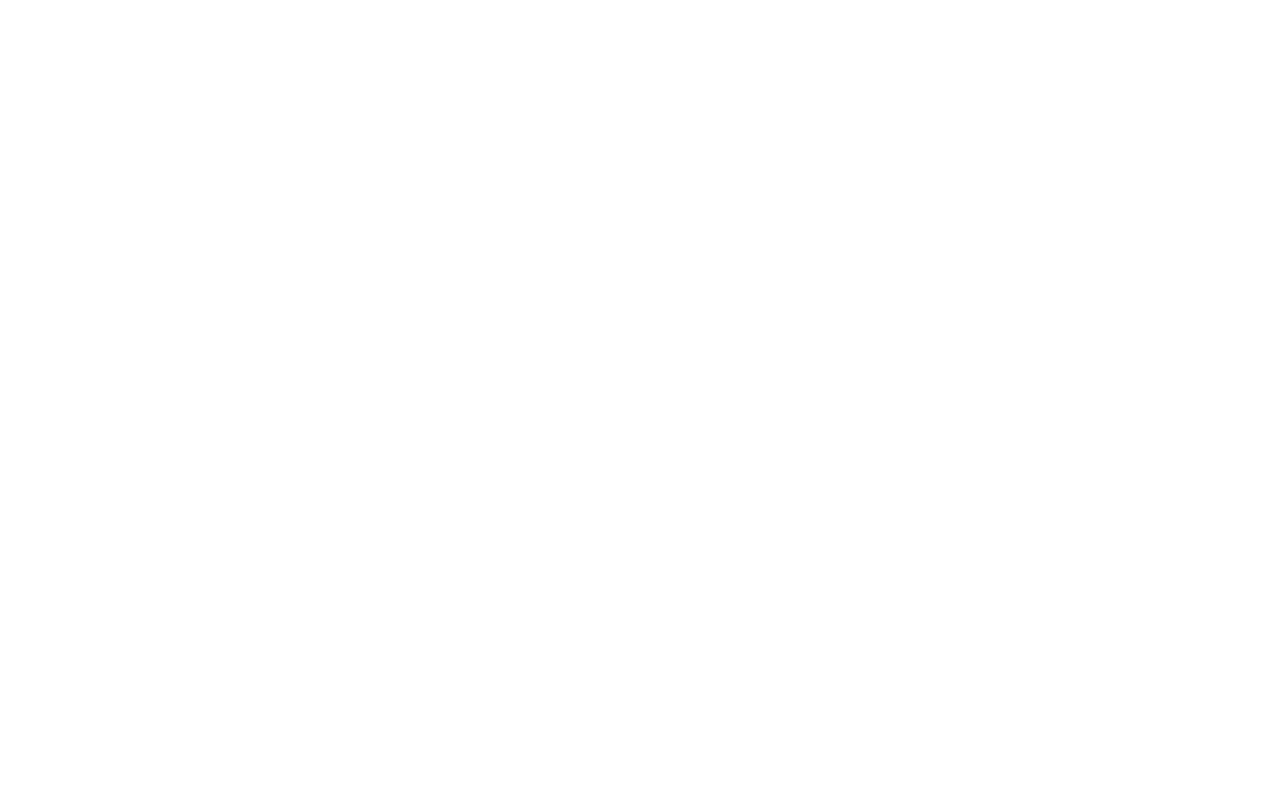
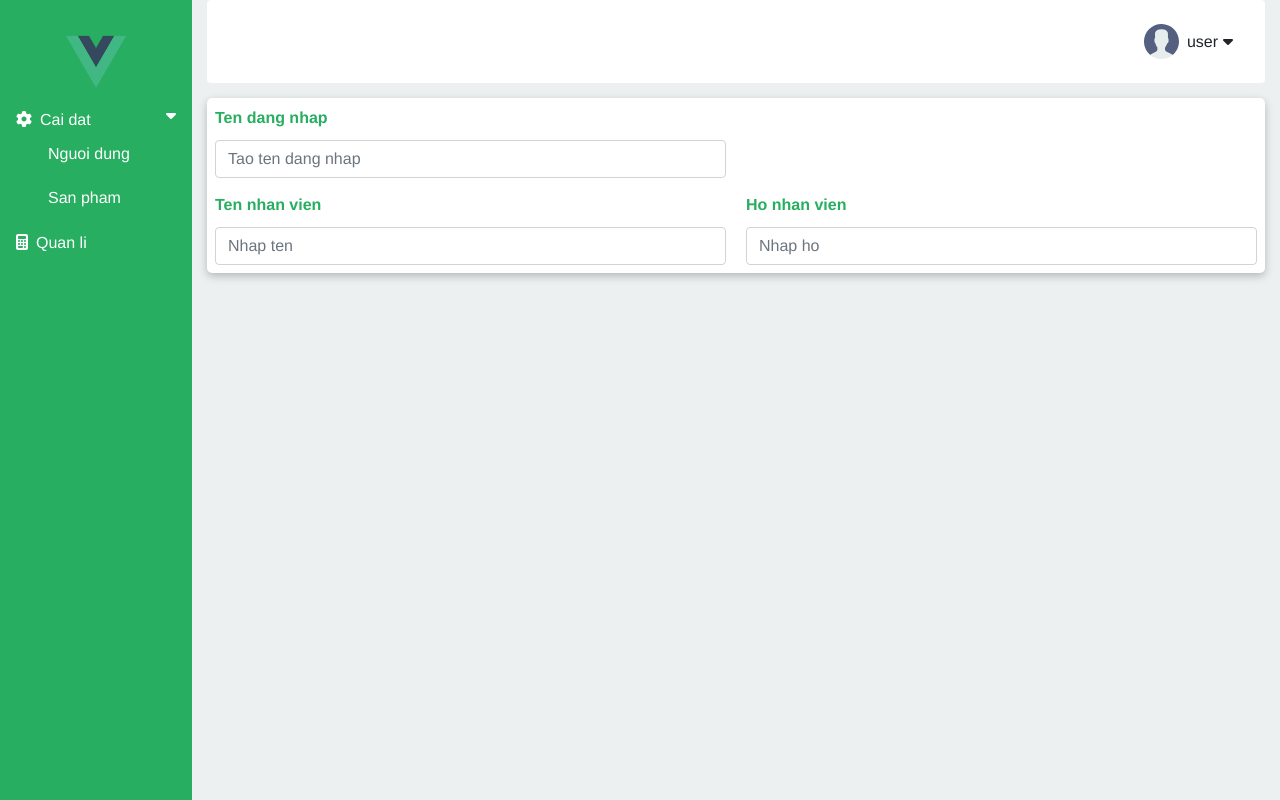
Before and after one commit to hoainam1998/vue_manager_app, a Vue app: page /#/user/create_user in a window 1280 px wide. Built offline with nearby package versions, Linux system fonts and the light colour scheme.

Commit message:
making create user

```diff
--- a/src/App.vue
+++ b/src/App.vue
@@ -30,4 +30,18 @@
   -webkit-font-smoothing: antialiased;
   -moz-osx-font-smoothing: grayscale;
 }
+
+.content {
+  background: white;
+  box-shadow: rgba(0, 0, 0, 0.24) 0px 3px 8px;
+  padding: 8px;
+  border-radius: 5px;
+}
+
+.title_form {
+  display: block;
+  color: #27ae60;
+  font-weight: bold;
+  margin-bottom: 10px;
+}
 </style>
--- a/src/components/Menu.vue
+++ b/src/components/Menu.vue
@@ -5,8 +5,8 @@
       <li>
         <span >Cai dat<i class="fas fa-caret-down"></i></span>
         <ul class="sub_list">
-          <li>Nguoi dung</li>
-          <li>San pham</li>
+          <li><router-link to="/user">Nguoi dung</router-link></li>
+          <li><router-link to="/sanpham">San pham</router-link></li>
         </ul>
       </li>
       <li>Quan li</li>
@@ -63,4 +63,8 @@
 .fa-caret-down {
   float: right;
 }
+.sub_list a {
+  color: white;
+  text-decoration: none;
+}
 </style>
--- a/src/views/Create_User.vue
+++ b/src/views/Create_User.vue
@@ -1,11 +1,44 @@
 <template>
-    <h1>User</h1>
+  <section class="content">
+    <form id="create_user">
+      <div class="layout_form">
+        <div>
+          <label class="title_form">Ten dang nhap</label>
+          <b-form-input placeholder="Tao ten dang nhap"></b-form-input>
+        </div>
+        <div>
+          <label class="title_form">Ten nhan vien</label>
+          <b-form-input placeholder="Nhap ten"></b-form-input>
+        </div>
+        <div>
+          <label class="title_form">Ho nhan vien</label>
+          <b-form-input placeholder="Nhap ho"></b-form-input>
+        </div>
+      </div>
+      <div></div>
+    </form>
+  </section>
 </template>
 <script>
 export default {
-    name:"create_user"
-}
+  name: "create_user",
+};
 </script>
 <style scoped>
+.layout_form {
+  display: grid;
+  grid-template-columns: repeat(2, 1fr);
+  grid-column-gap: 20px;
+  grid-row-gap: 15px;
+}
 
+.layout_form div:nth-child(2) {
+  grid-row: 2;
+  grid-column: 1;
+}
+
+.layout_form div:last-child {
+  grid-row: 2;
+  grid-column: 2;
+}
 </style>
--- a/src/views/Home.vue
+++ b/src/views/Home.vue
@@ -2,7 +2,6 @@
     <main>
         <Menu />
         <MainContent />
-        <h1>home</h1>
     </main>
 </template>
 <script>
--- a/src/views/Product_board.vue
+++ b/src/views/Product_board.vue
@@ -0,0 +1,11 @@
+<template>
+    <div>Product</div>
+</template>
+<script>
+export default {
+    name:"Product"
+}
+</script>
+<style scoped>
+
+</style>
--- a/src/views/Table.vue
+++ b/src/views/Table.vue
@@ -3,13 +3,20 @@
     <div class="manipulation">
       <div>
         <h2>Danh sach nguoi dung</h2>
-        <button class="create_user">Tao nguoi dung</button>
+        <b-button variant="success">
+          <router-link to="user/create_user" class="create_user">
+            Tao nguoi dung</router-link>
+          </b-button>
       </div>
       <div>
         <input type="number" class="form-control" v-model="perPage" />
-        <div class="search">
-          <input type="text" />
-          <button>tim kiem</button>
+        <div>
+          <b-input-group size="sm" class="mb-3">
+            <b-form-input></b-form-input>
+            <b-input-group-append>
+              <b-button size="sm" text="Button" variant="success">Tim kiem</b-button>
+            </b-input-group-append>
+          </b-input-group>
         </div>
       </div>
     </div>
@@ -22,7 +29,7 @@
       small
     >
       <template #cell(thao_tac)="row">
-        <button class="update" @click="show(row.item)" >
+        <button class="update" @click="show(row.item)">
           <i class="fas fa-edit"></i>
         </button>
 
@@ -32,7 +39,8 @@
 
     <div class="pagination_table">
       <div>
-        <span>{{currentPage}}</span>-<span>{{ totalPage }}</span> /tong so <span>{{ totalPage }}</span>
+        <span>{{ currentPage }}</span
+        >-<span>{{ totalPage }}</span> /tong so <span>{{ totalPage }}</span>
       </div>
       <div>
         <b-pagination
@@ -74,9 +82,9 @@
   },
   methods: {
     ...mapActions("user", ["setUsers"]),
-    show(item){
-        console.log(item)
-    }
+    show(item) {
+      console.log(item);
+    },
   },
   async created() {
     await this.setUsers();
@@ -85,13 +93,6 @@
 };
 </script>
 <style scoped>
-.content {
-  background: white;
-  box-shadow: rgba(0, 0, 0, 0.24) 0px 3px 8px;
-  padding: 8px;
-  border-radius: 5px;
-}
-
 .manipulation div {
   display: flex;
   justify-content: space-between;
@@ -99,12 +100,13 @@
 }
 
 .create_user {
-  background: var(--maincolor);
+  display: block;
   width: 150px;
   border: none;
   outline: none;
   border-radius: 4px;
   color: white;
+  text-decoration: none;
 }
 
 input[type="number"] {
--- a/src/views/User_board.vue
+++ b/src/views/User_board.vue
@@ -0,0 +1,10 @@
+<template>
+  <router-view />
+</template>
+<script>
+export default {
+  name: "User",
+};
+</script>
+<style scoped>
+</style>
```
Also changed, not shown: src/router.js (+16 -4 lines), 1 other file (tests, documents, lock files or other folders). Lines whose indentation alone changed are shown as unchanged.
